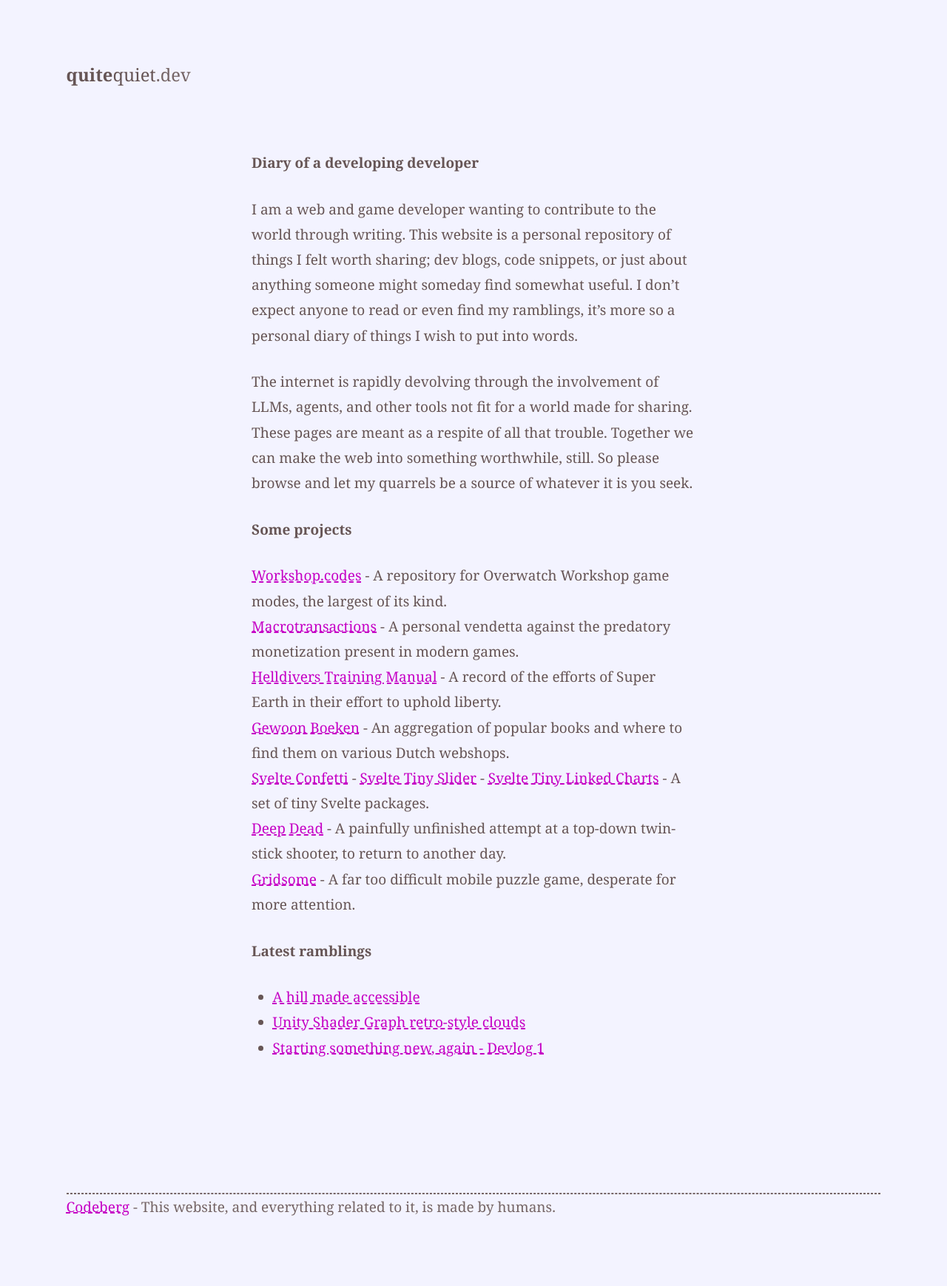
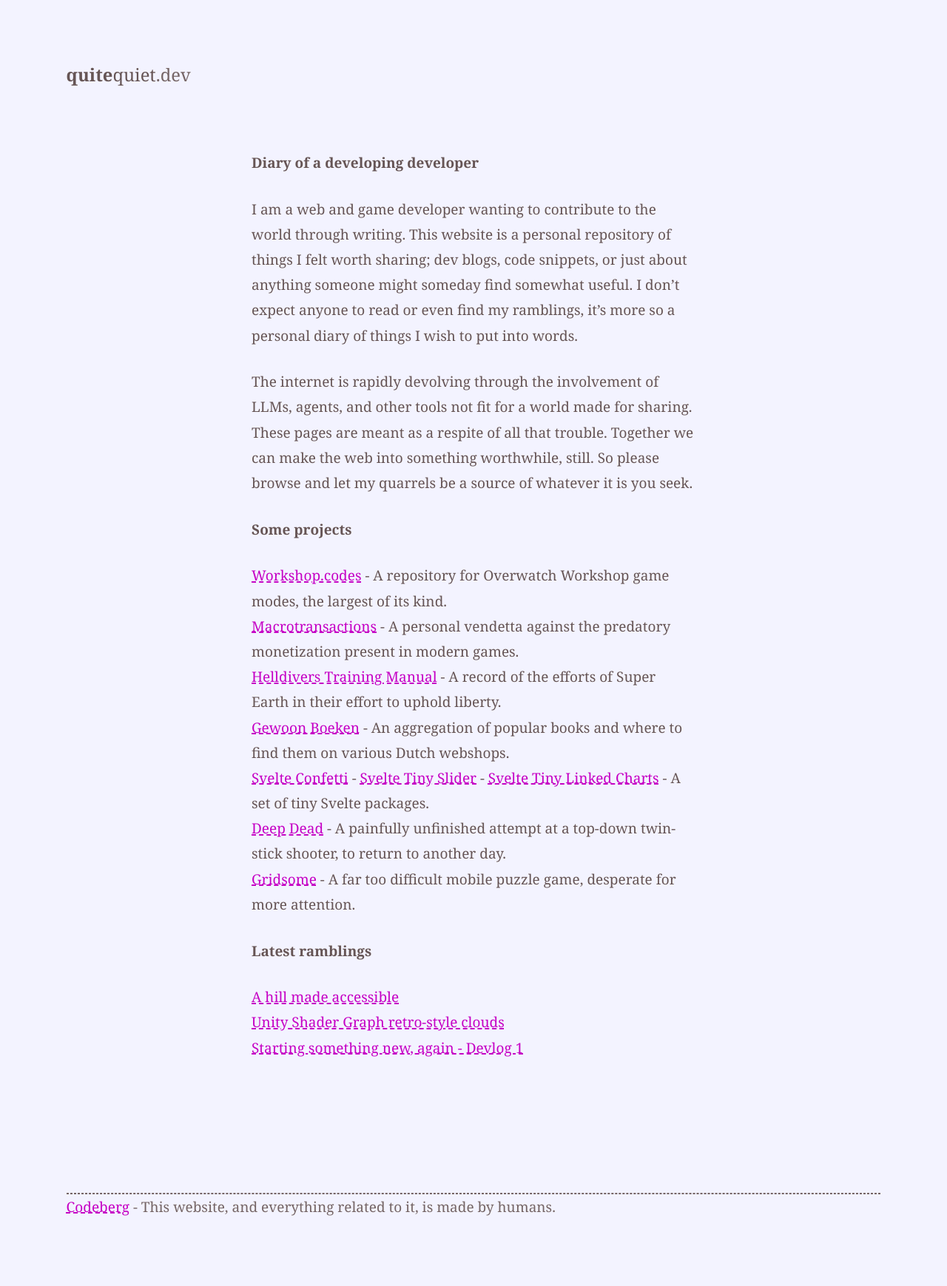
Before and after one commit to Mitcheljager/quitequiet.dev, a Jekyll site: the page built from index.md, in a window 1280 px wide. Shown: the whole page at 74% size. Built offline with Jekyll 4.4.1, drawn with Linux system fonts in a browser that asks for light colours.

Commit message:
Adjust post navigation on homepage

```diff
--- a/index.md
+++ b/index.md
@@ -19,7 +19,12 @@ The internet is rapidly devolving through the involvement of LLMs, agents, and o
 <a href="https://github.com/Mitcheljager/deep-dead" target="_blank">Deep Dead</a> - A painfully unfinished attempt at a top-down twin-stick shooter, to return to another day. <br>
 <a href="https://play.google.com/store/apps/details?id=com.quitequiet.gridsome" target="_blank" rel="noreferrer noopener">Gridsome</a> - A far too difficult mobile puzzle game, desperate for more attention.
 
-<strong aria-role="heading" aria-level="2">Latest ramblings</strong>
+<strong aria-role="heading" aria-level="2" id="posts">Latest ramblings</strong>
 
-{% for post in site.posts %}- [{{ post.title }}]({{ post.url }})
-{% endfor %}
+<nav aria-labelledby="posts">
+  {% for post in site.posts %}
+    {% if post.title != page.title %}
+      <a href="{{ post.url }}">{{ post.title }}</a> <br>
+    {% endif %}
+  {% endfor %}
+</nav>
```
